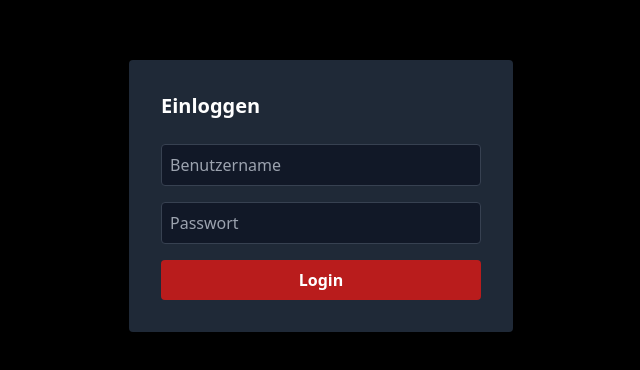
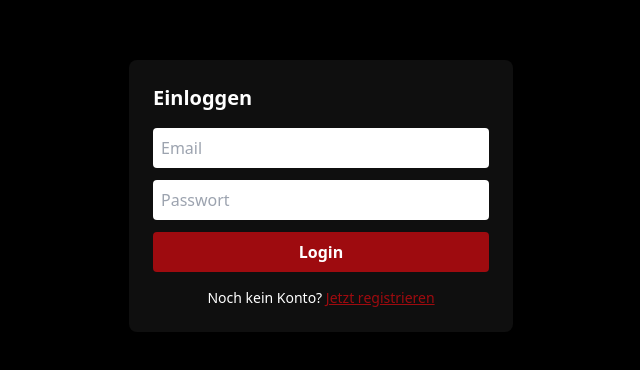
Before and after one commit to Anso90/gildensteuertool, a React (Vite) app: page / in a window 1280 px wide. Shown: the part 204-574 px from the top of the page, without its empty margins (319-959 px from the left). Built offline with nearby package versions, Linux system fonts and the light colour scheme.

Commit message:
temporärer Register-Button

```diff
--- a/src/auth/Login.jsx
+++ b/src/auth/Login.jsx
@@ -1,52 +1,75 @@
-import { useState } from 'react'
-import { supabase } from './supabaseClient'
+// src/pages/Login.jsx
+
+import { useState } from "react";
+import { supabase } from "../auth/supabaseClient";
 
 export default function Login({ onLogin }) {
-  const [username, setUsername] = useState('')
-  const [password, setPassword] = useState('')
-  const [error, setError] = useState('')
+  const [email, setEmail] = useState("");
+  const [password, setPassword] = useState("");
+  const [errorMsg, setErrorMsg] = useState("");
 
   const handleLogin = async () => {
-    const { data, error } = await supabase.auth.signInWithPassword({
-      email: `${username}@guild.local`,
-      password,
-    })
+    setErrorMsg("");
+    const { error } = await supabase.auth.signInWithPassword({ email, password });
     if (error) {
-      setError('Falscher Benutzername oder Passwort.')
+      setErrorMsg("Falscher Benutzername oder Passwort.");
     } else {
-      onLogin(data.user)
+      onLogin();
     }
-  }
+  };
+
+  const handleRegister = async () => {
+    const email = prompt("Neue Offiziers-Email?");
+    const password = prompt("Neues Passwort?");
+    if (!email || !password) return;
+
+    const { error } = await supabase.auth.signUp({ email, password });
+    if (error) {
+      alert("Registrierung fehlgeschlagen: " + error.message);
+    } else {
+      alert("✅ Account erfolgreich erstellt – du kannst dich jetzt einloggen.");
+    }
+  };
 
   return (
     <div className="min-h-screen flex items-center justify-center bg-black text-white">
-      <div className="bg-gray-800 p-8 rounded shadow-lg w-96">
-        <h2 className="text-xl font-bold mb-6">Einloggen</h2>
+      <div className="bg-obsDark p-6 rounded-lg shadow-lg w-96">
+        <h2 className="text-xl font-bold mb-4">Einloggen</h2>
 
         <input
           type="text"
-          placeholder="Benutzername"
-          value={username}
-          onChange={(e) => setUsername(e.target.value)}
-          className="w-full p-2 mb-4 rounded bg-gray-900 text-white border border-gray-700"
+          placeholder="Email"
+          value={email}
+          onChange={(e) => setEmail(e.target.value)}
+          className="w-full p-2 mb-3 rounded text-black"
         />
         <input
           type="password"
           placeholder="Passwort"
           value={password}
           onChange={(e) => setPassword(e.target.value)}
-          className="w-full p-2 mb-4 rounded bg-gray-900 text-white border border-gray-700"
+          className="w-full p-2 mb-3 rounded text-black"
         />
-
-        {error && <p className="text-red-500 mb-2">{error}</p>}
+        {errorMsg && <p className="text-red-400 mb-2">{errorMsg}</p>}
 
         <button
           onClick={handleLogin}
-          className="bg-red-700 hover:bg-red-800 w-full py-2 rounded text-white font-bold"
+          className="bg-obsRed hover:bg-red-700 w-full py-2 rounded font-bold"
         >
           Login
         </button>
+
+        {/* TEMPORÄRER Registrieren Button */}
+        <p className="text-sm text-center mt-4">
+          Noch kein Konto?{" "}
+          <button
+            onClick={handleRegister}
+            className="underline text-obsRed hover:text-red-400"
+          >
+            Jetzt registrieren
+          </button>
+        </p>
       </div>
     </div>
-  )
+  );
 }
```
